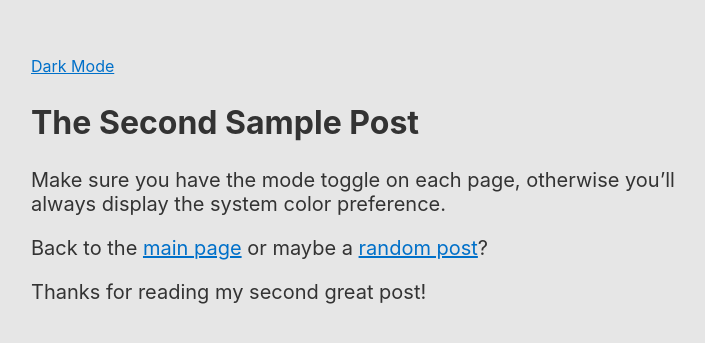
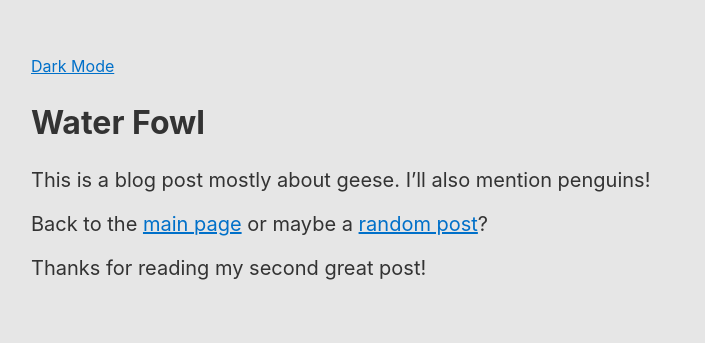
Before and after one commit to derekkedziora/jekyll-demo, a Jekyll site: the page built from _posts/2020-06-18-second-sample-post.md, in a window 1280 px wide. Shown: the top 343 px of the page, without its empty margins (284-989 px from the left). Built offline with Jekyll 4.4.1, drawn with Linux system fonts in a browser that asks for light colours.

```diff
--- a/_posts/2020-06-18-second-sample-post.md
+++ b/_posts/2020-06-18-second-sample-post.md
@@ -1,8 +1,11 @@
 ---
-title: The Second Sample Post
+title: Water Fowl
+tags:
+ - geese
+ - penguins
 ---
 
-Make sure you have the mode toggle on each page, otherwise you'll always display the system color preference.
+This is a blog post mostly about geese. I'll also mention penguins!
 
 Back to the [main page](/) or maybe a [random post](/random)?
 
--- a/css/main.scss
+++ b/css/main.scss
@@ -56,5 +56,5 @@ h2 {
 }
 
 p {
-	font-size: 1.25em;
+	font-size: 1.25rem;
 }
```
Also changed, not shown: _posts/2020-06-17-first-sample-post.md (+4 -4 lines), _posts/2020-06-19-third-sample-post.md (+4 -4 lines), index.md (+10 -1 lines), random.md (+1 -7 lines), tags.md (added, +37 -0 lines).
